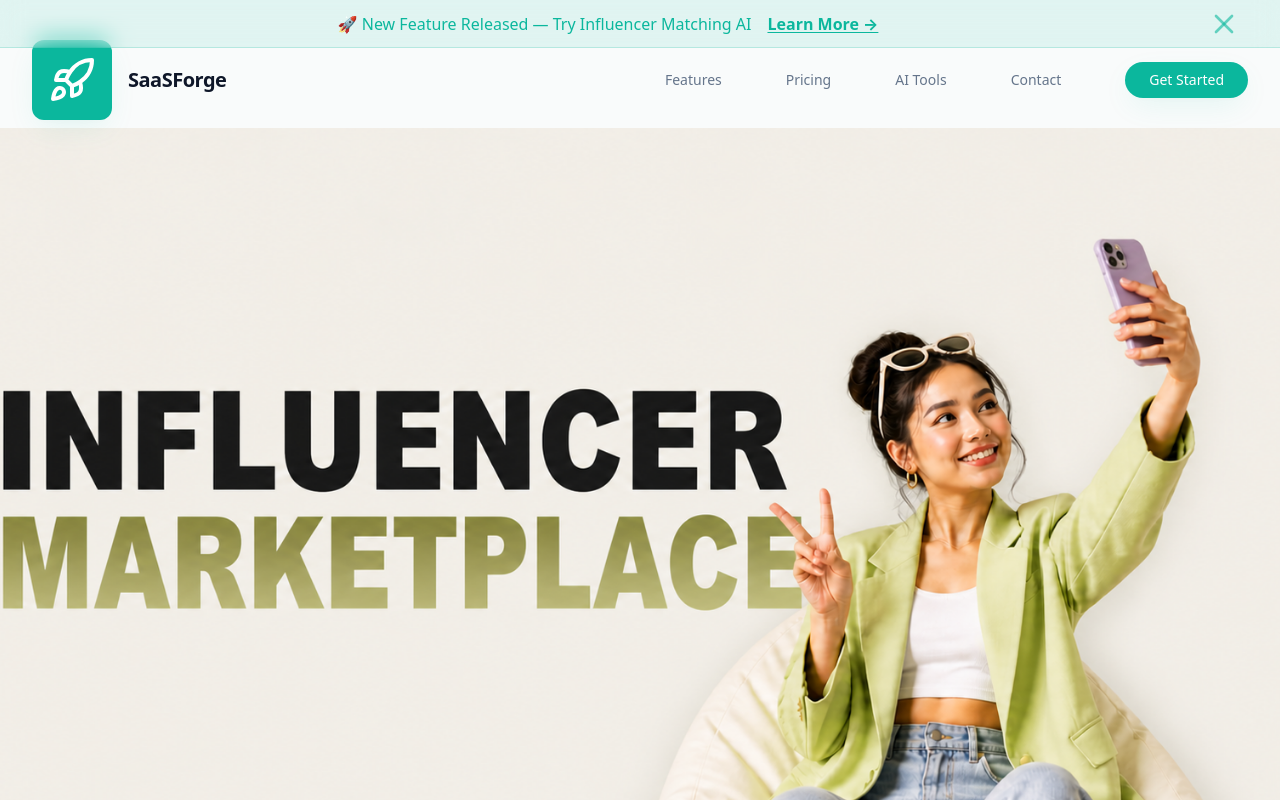
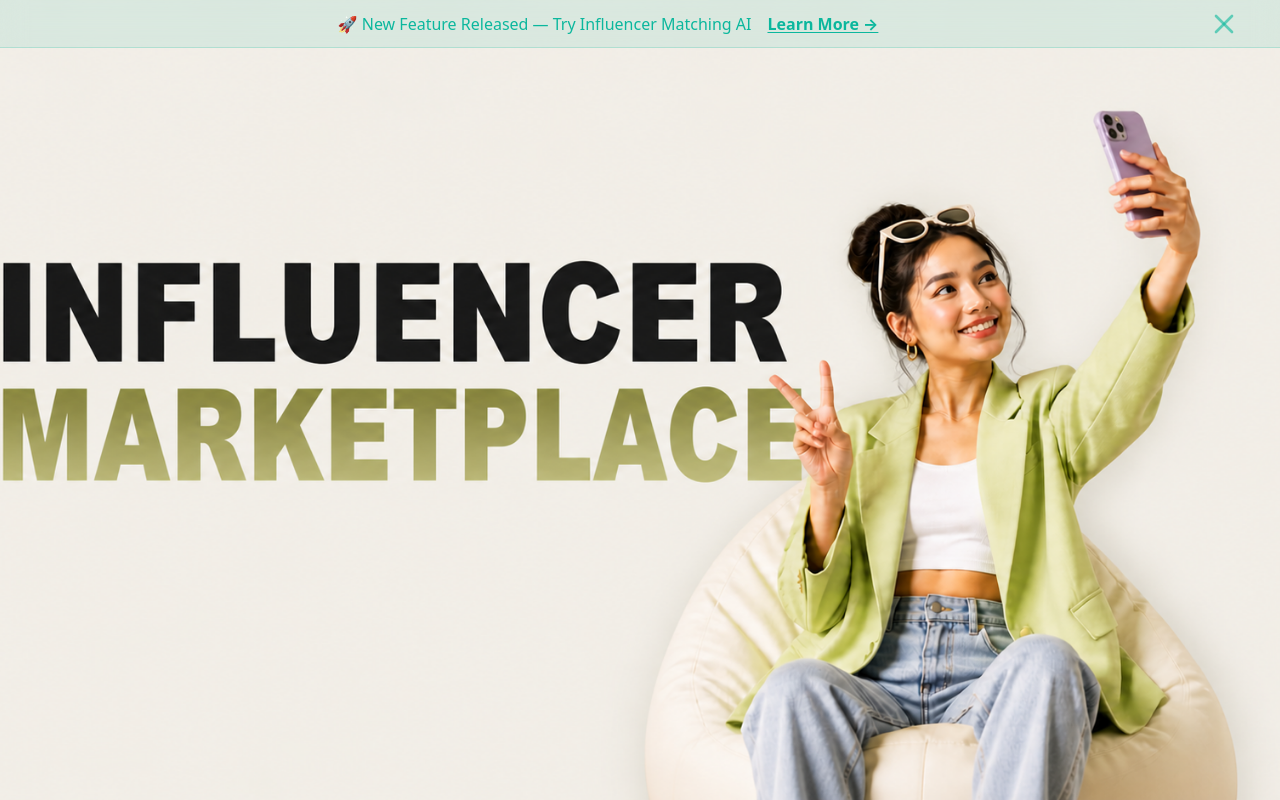
Before and after one commit to nevermature01-lgtm/collabli, a Next.js app: page / in a window 1280 px wide. Shown: the top 800 px of the page. Built offline with nearby package versions, Linux system fonts and the light colour scheme; what @genkit-ai/google-genai, genkit would draw is missing.

Commit message:
remove this (_for element <Navbar>_)

```diff
--- a/src/components/layout/MainLayout.tsx
+++ b/src/components/layout/MainLayout.tsx
@@ -1,6 +1,5 @@
 import React from 'react';
 import { cn } from '@/lib/utils';
-import { Navbar } from './Navbar';
 
 interface MainLayoutProps {
   children: React.ReactNode;
@@ -10,8 +9,7 @@ interface MainLayoutProps {
 export const MainLayout: React.FC<MainLayoutProps> = ({ children, className }) => {
   return (
     <div className={cn("min-h-screen flex flex-col bg-background font-body", className)}>
-      <Navbar />
-      <main className="flex-grow flex flex-col pt-16">
+      <main className="flex-grow flex flex-col">
         {children}
       </main>
       <footer className="py-12 border-t bg-white">
```
